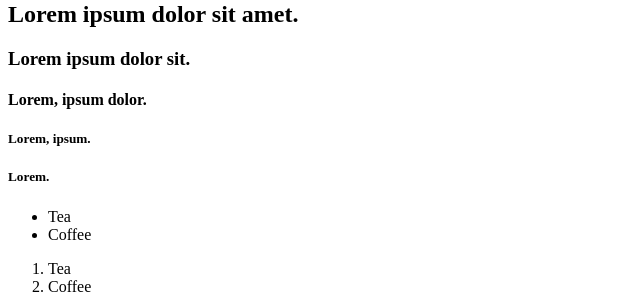
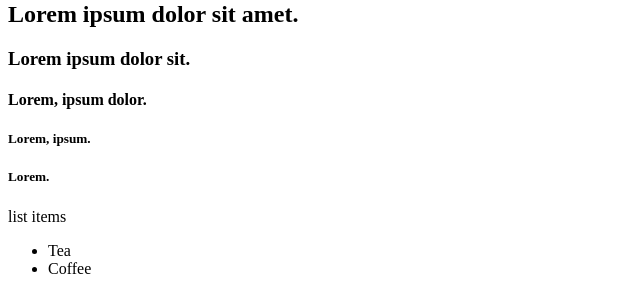
Before and after one commit to Jay-Govind/Web-Dev, a plain HTML site: page HTML/02_headings_lists.html in a window 1280 px wide. Shown: the part 79-374 px from the top of the page, without its empty margins (0-640 px from the left). Drawn offline with Linux system fonts and the light colour scheme.

Commit message:
add the files

```diff
--- a/HTML/02_headings_lists.html
+++ b/HTML/02_headings_lists.html
@@ -14,6 +14,7 @@
     <h5>Lorem, ipsum.</h5>
     <h5>Lorem.</h5>
 
+    <p>list items</p>
     <ul>
       <li>Tea</li>
       <li>Coffee</li>
```
